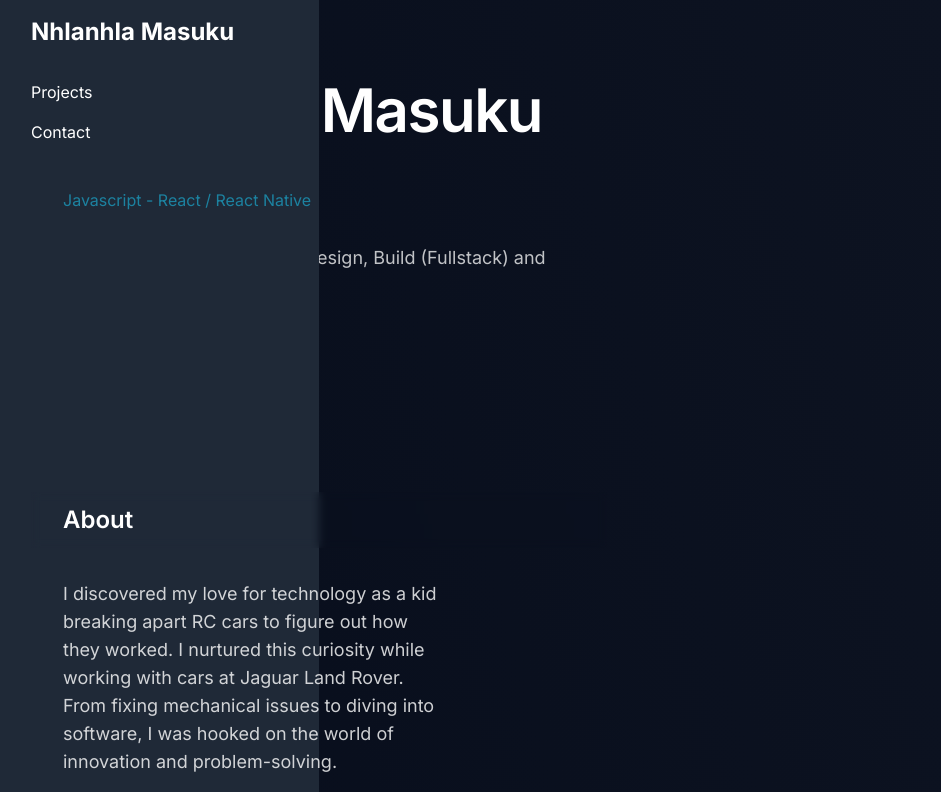
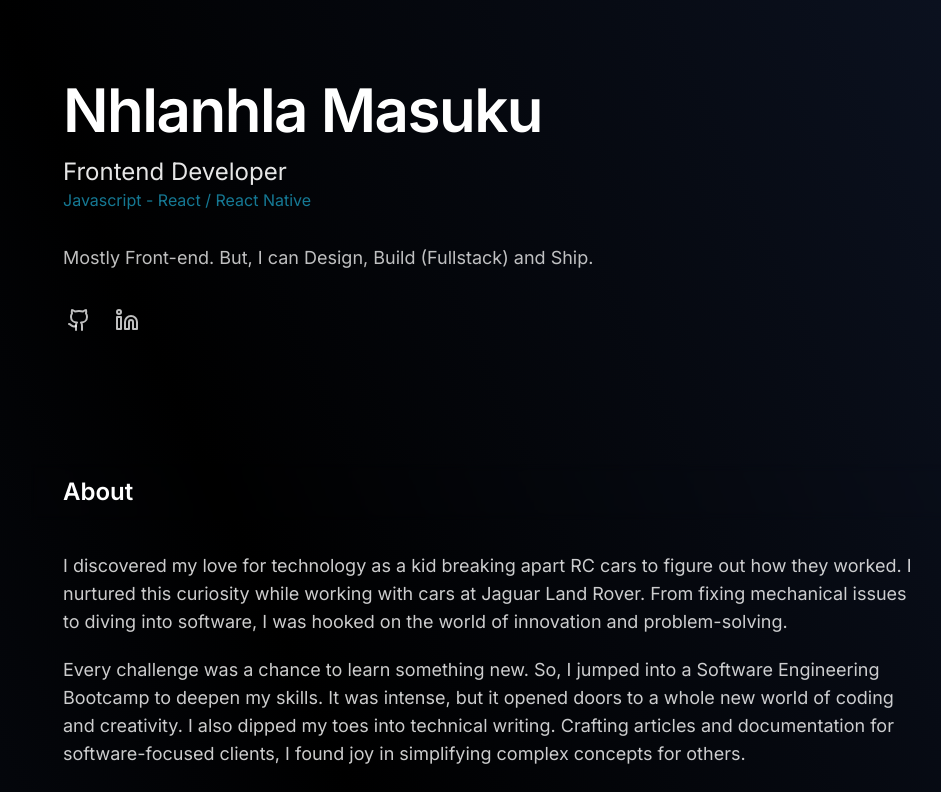
Before and after one commit to nhlanhlacliq/nhlanhla-masuku, a Next.js app: page / in a window 1280 px wide. Shown: the top 792 px of the page, without its empty margins (1-942 px from the left). Built offline with nearby package versions, Linux system fonts and the light colour scheme.

Commit message:
update bg

```diff
--- a/src/app/layout.tsx
+++ b/src/app/layout.tsx
@@ -21,12 +21,11 @@ export default function RootLayout({
     <html lang='en'>
       <body
         className={cn(
-          "min-h-screen lg:flex lg:flex-row bg-gradient-to-bl from-foreground/95 to-foreground",
+          "min-h-screen bg-gradient-to-bl from-slate-900 via-black to-slate-900 max-w-screen-xl lg:mx-auto",
           inter.className
         )}
       >
-        <Nav />
-        <main className='lg:ml-1/2 lg:w-1/2'>{children}</main>
+        <main>{children}</main>
       </body>
     </html>
   );
```
